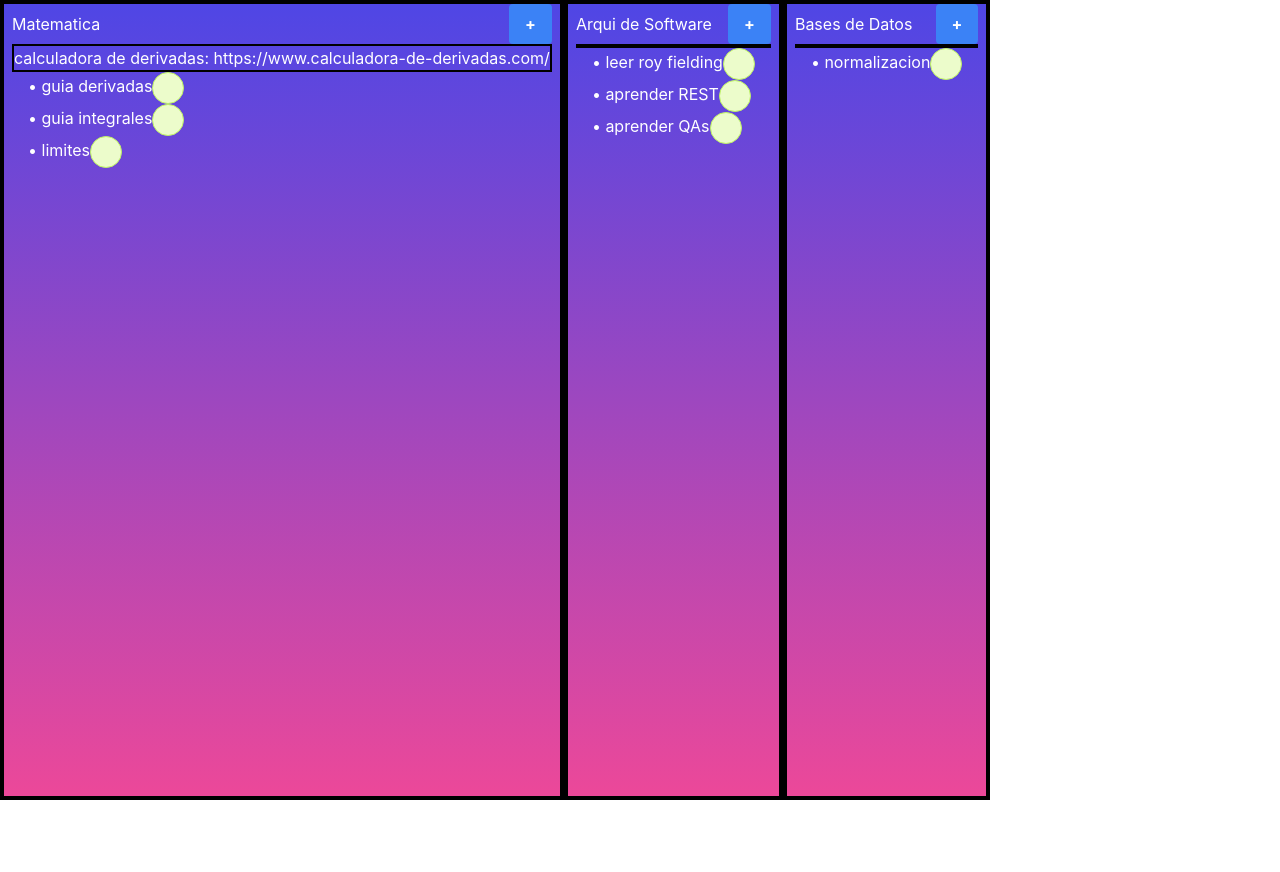
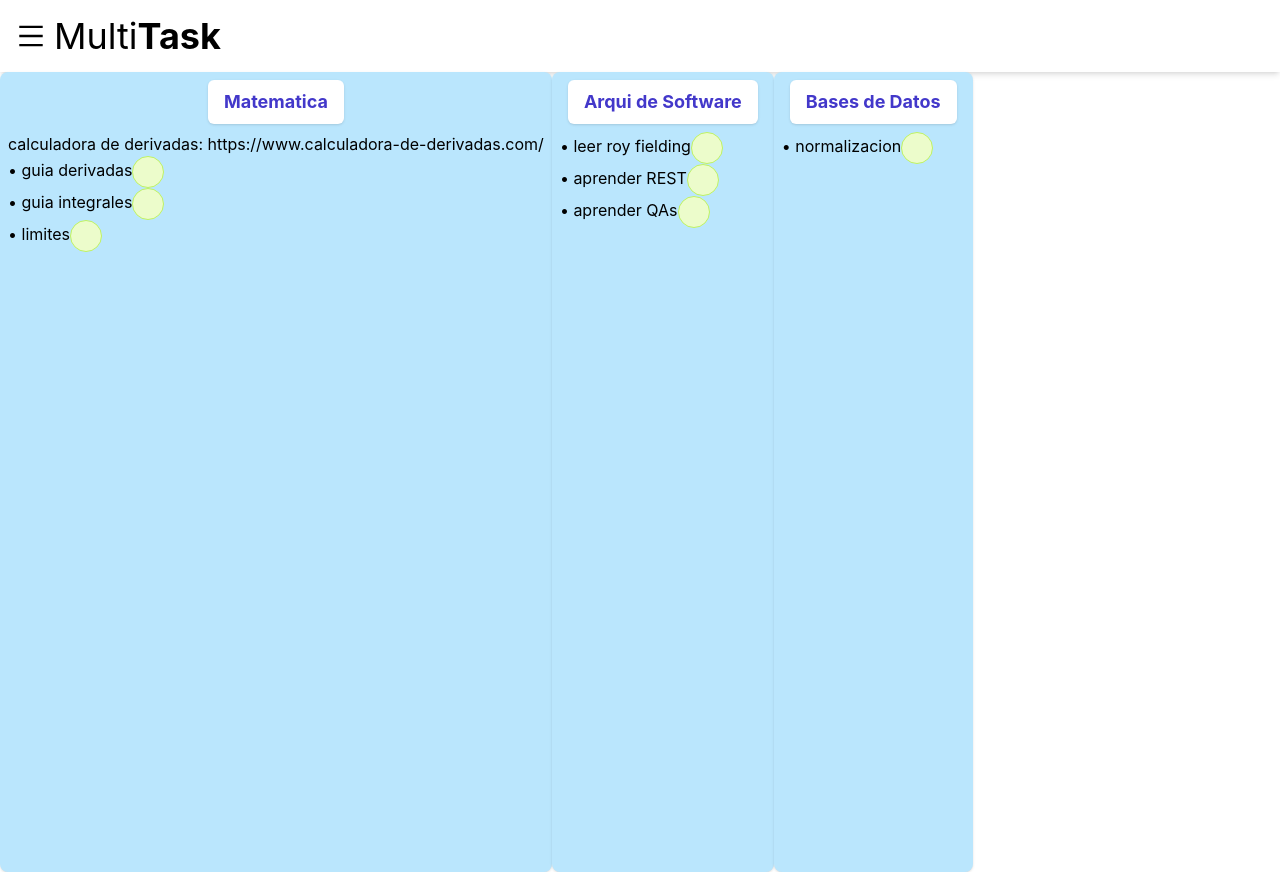
Before and after one commit to Valen1611/MultiTask, a React (Create React App) app: page / in a window 1280 px wide. Before the commit the page ends 800 px from the top, so only its background shows below. Built offline with nearby package versions, Linux system fonts and the light colour scheme.

Commit message:
empezada la interfaz y sidebar. retocando un poco la lista en si tambien

```diff
--- a/package.json
+++ b/package.json
@@ -3,6 +3,7 @@
   "version": "0.1.0",
   "private": true,
   "dependencies": {
+    "@material-tailwind/react": "^2.1.9",
     "@tailwindcss/forms": "^0.5.7",
     "@testing-library/jest-dom": "^5.17.0",
     "@testing-library/react": "^13.4.0",
@@ -13,6 +14,7 @@
     "@types/react-dom": "^18.3.0",
     "react": "^18.3.1",
     "react-dom": "^18.3.1",
+    "react-icons": "^5.2.1",
     "react-scripts": "5.0.1",
     "typescript": "^4.9.5",
     "web-vitals": "^2.1.4"
--- a/src/App.tsx
+++ b/src/App.tsx
@@ -3,6 +3,7 @@ import logo from './logo.svg';
 import './App.css';
 import Categoria from './components/Categoria';
 import 'tailwindcss/tailwind.css';
+import Navbar from './components/Sidebar';
 
 function App() {
 
@@ -39,6 +40,8 @@ function App() {
 
 
   return (
+    <div className="">
+      <Navbar/>
       <div className="flex flex-col h-screen">
         <div className='flex flex-row flex-grow'>
           {categorias.map((categoria, index) => (
@@ -49,7 +52,7 @@ function App() {
           ))}
 
         </div>
-
+      </div>
     </div>
   );
 }
--- a/src/components/Categoria.tsx
+++ b/src/components/Categoria.tsx
@@ -1,18 +1,21 @@
 
 function Categoria(props: CategoriaProps) {
     return (
-        <div className="flex flex-col px-2 box-decoration-slice bg-gradient-to-b from-indigo-600 to-pink-500 border-4 border-black text-white">
+        <div className="flex flex-col px-2 box-decoration-slice bg-sky-200 text-black rounded-lg shadow">
+         <div className="p-2">
+        <center>
+            <div className="inline-block px-4 py-2 bg-white rounded-md shadow">
+                <span className="font-bold text-lg text-indigo-700">{props.nombre}</span>
+            </div>
+        </center>
+        {/* <button className="bg-blue-500 hover:bg-blue-700 text-white font-bold py-2 px-4 rounded">+</button> */}
+    </div>
 
-            <div className="flex justify-between items-center">
-                {props.nombre}
-                <button className="bg-blue-500 hover:bg-blue-700 text-white font-bold py-2 px-4 rounded">+</button>
-            </div>
-
-        <div className="box-decoration-slice border-2 border-black">
+        <div className="box-decoration-slice">
             {props.descripcion}
         </div>
 
-            <div className="px-4 flex-grow">
+            <div>
                 <ul>
                     {props.tareas?.map((tarea, index) => (
                         <div className="hover:bg-indigo-500">
@@ -26,7 +29,7 @@ function Categoria(props: CategoriaProps) {
                     ))}
                 </ul>
 
-                </div>
+            </div>
 
       </div>
     );
--- /dev/null
+++ b/src/components/Sidebar.tsx
@@ -0,0 +1,78 @@
+import React, { useState } from "react";
+import { AiOutlineMenu, AiOutlineSearch, AiOutlineClose } from "react-icons/ai";
+import { BsFillCartFill } from "react-icons/bs";
+import { TbTruckDelivery } from "react-icons/tb";
+import { FaWallet } from "react-icons/fa";
+import { MdFavorite, MdHelp } from "react-icons/md";
+import { DiAptana } from "react-icons/di";
+import { BiSolidUserCircle } from "react-icons/bi";
+import { BiCalendarEdit } from "react-icons/bi";
+import { BiCalendar } from "react-icons/bi";
+
+const Navbar = () => {
+  const [nav, setNav] = useState(false);
+
+  const menuItems = [
+    { icon: <BiCalendar size={25} className="mr-4" />, text: "Calendar" },
+    { icon: <BiCalendarEdit size={25} className="mr-4" />, text: "Edit Categories" },
+    { icon: <DiAptana size={25} className="mr-4" />, text: "Settings" },
+    { icon: <BiSolidUserCircle size={25} className="mr-4" />, text: "Account" },
+  ];
+
+  return (
+    <div className="max-w mx-auto flex justify-between items-center p-4 shadow-md">
+      {/* Left side */}
+      <div className="flex items-center">
+        <div onClick={() => setNav(!nav)} className="cursor-pointer">
+          <AiOutlineMenu size={30} />
+        </div>
+        <h1 className="text-2xl sm:text-3xl lg:text-4xl px-2">
+          Multi<span className="font-bold">Task</span>
+        </h1>
+      </div>
+
+
+
+      {/* Mobile Menu */}
+      {/* Overlay */}
+      {nav ? (
+        <div className="bg-black/80 fixed w-full h-screen z-10 top-0 left-0"></div>
+      ) : (
+        ""
+      )}
+
+      {/* Side drawer menu */}
+      <div
+        className={
+          nav
+            ? "fixed top-0 left-0 w-[300px] h-screen bg-white z-10 duration-300"
+            : "fixed top-0 left-[-100%] w-[300px] h-screen bg-white z-10 duration-300"
+        }
+      >
+        <AiOutlineClose
+          onClick={() => setNav(!nav)}
+          size={30}
+          className="absolute right-4 top-4 cursor-pointer"
+        />
+        <h2 className="text-2xl p-4">
+          Multi<span className="font-bold">Task</span>
+        </h2>
+        <nav>
+          <ul className="flex flex-col p-4 text-gray-800">
+            {menuItems.map(({ icon, text }, index) => {
+              return (
+                <div key={index} className=" py-4">
+                  <li className="text-xl flex cursor-pointer rounded-md mx-auto p-2 hover:bg-sky-200">
+                    {icon} {text}
+                  </li>
+                </div>
+              );
+            })}
+          </ul>
+        </nav>
+      </div>
+    </div>
+  );
+};
+
+export default Navbar;
```
Also changed, not shown: 1 other file (tests, documents, lock files or other folders). Lines whose indentation alone changed are shown as unchanged.
